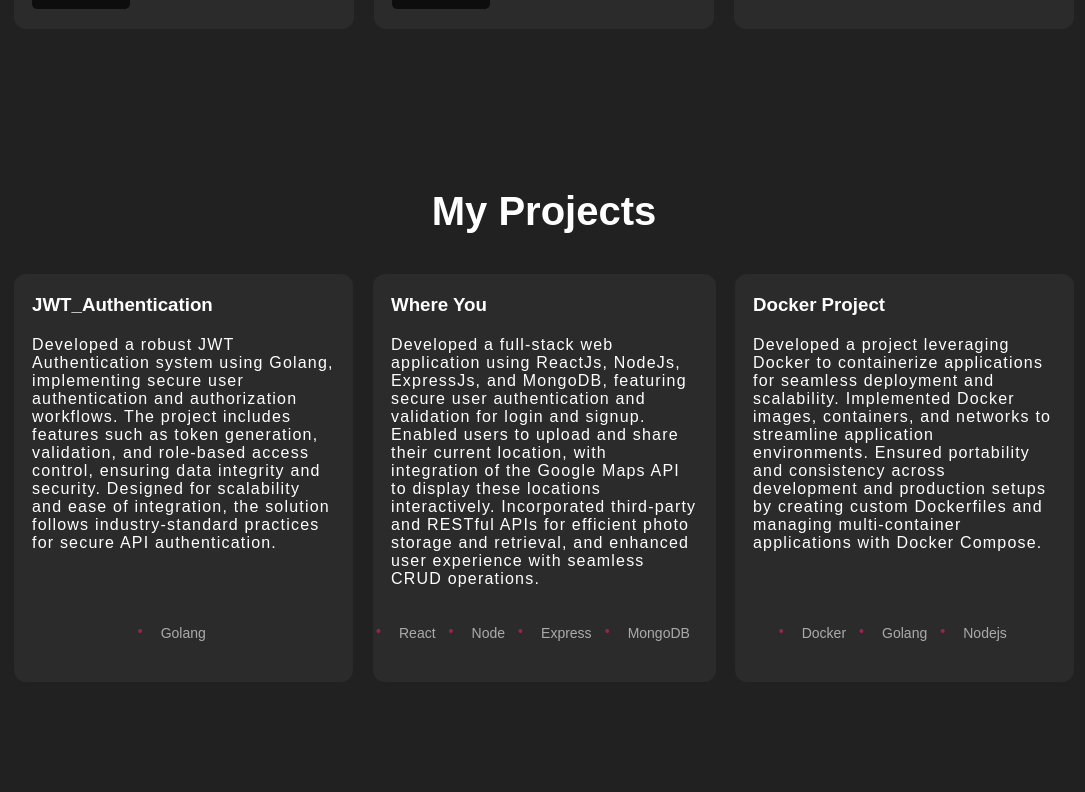
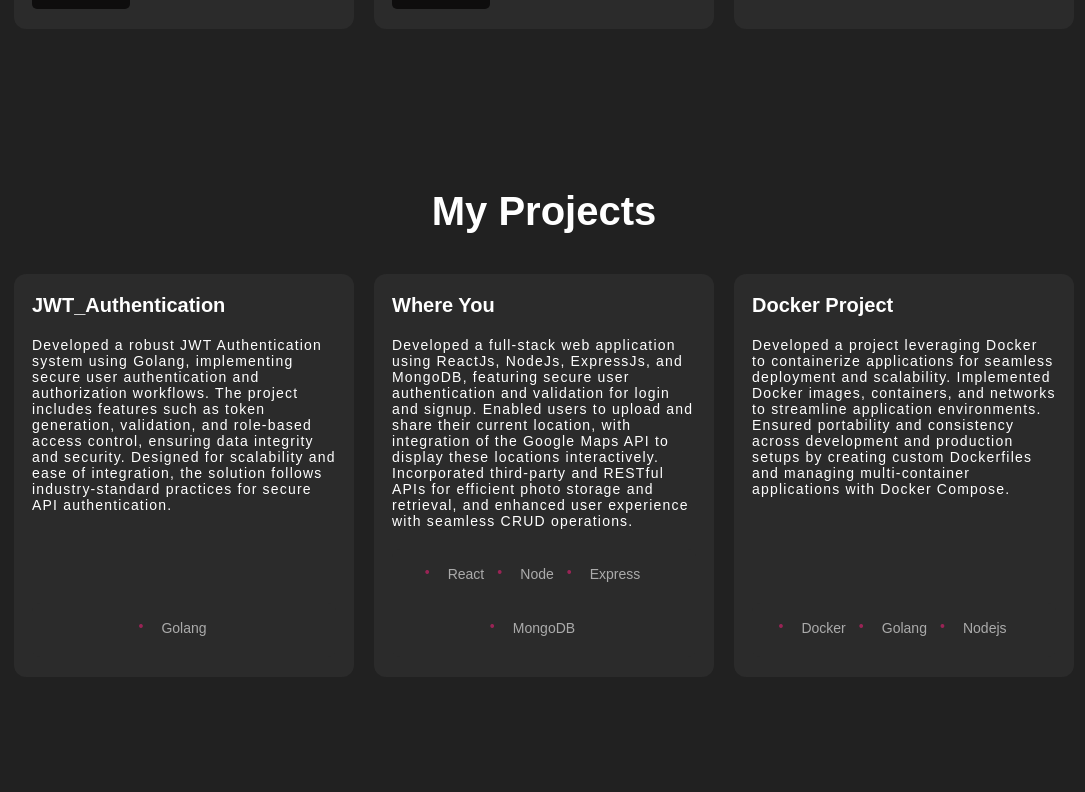
Before and after one commit to pranavsaraf/Portfolio, a React (Create React App) app: page / in a window 1280 px wide. Shown: the part 1826-2618 px from the top of the page, without its empty margins (96-1181 px from the left). Built offline with nearby package versions, Linux system fonts and the light colour scheme.

Commit message:
responsive changes

```diff
--- a/src/components/Experience/styles.tsx
+++ b/src/components/Experience/styles.tsx
@@ -1,15 +1,15 @@
 import styled from "styled-components";
-
 
 export const Container = styled.section`
   margin-top: 15rem;
 
-  h2{
+  h2 {
     text-align: center;
     font-size: 4rem;
     margin-bottom: 3rem;
   }
-  .experiences{
+
+  .experiences {
     display: grid;
     grid-template-columns: repeat(3, 1fr);
     grid-template-rows: auto;
@@ -17,7 +17,7 @@ export const Container = styled.section`
     padding: 1rem;
     overflow: hidden;
 
-    .project{
+    .project {
       padding: 2rem 1.8rem;
       background-color: #2b2b2b;
       border-radius: 1.2rem;
@@ -25,48 +25,54 @@ export const Container = styled.section`
       display: flex;
       flex-direction: column;
       height: 100%;
-      color: #FFF;
-      &:hover{
+      color: #fff;
+
+      &:hover {
         transform: translateY(-5px);
         background-color: var(--pink);
       }
 
-      header{
+      header {
         display: flex;
         align-items: center;
         justify-content: space-between;
         color: var(--blue);
         margin-bottom: 3.6rem;
-        .project-links{
+
+        .project-links {
           display: flex;
           align-items: center;
           gap: 1rem;
         }
+
         a > img {
-          width: 5.0rem;
+          width: 5rem;
         }
       }
 
-      h3{
+      h3 {
         margin-bottom: 2rem;
       }
 
-      p{
+      p {
         letter-spacing: 0.12rem;
         margin-bottom: 2rem;
-        a{
-          color: #FFFF;
+
+        a {
+          color: #ffff;
           border-bottom: 1px solid var(--green);
           transition: color 0.25s;
-          &:hover{
+
+          &:hover {
             color: var(--green);
           }
         }
       }
 
-      footer{
+      footer {
         margin-top: auto;
-        .tech-list{
+
+        .tech-list {
           display: flex;
           align-items: center;
           gap: 2rem;
@@ -74,12 +80,12 @@ export const Container = styled.section`
           opacity: 0.6;
         }
       }
+    }
 
-    }
     button {
       margin-top: 12px;
       padding: 8px 16px;
-  background-color:rgb(14, 13, 13);
+      background-color: rgb(14, 13, 13);
       color: white;
       border: none;
       border-radius: 5px;
@@ -93,15 +99,64 @@ button:hover {
     }
   }
 
-  @media (max-width: 960px){
-    .experiences{
+  /* Responsive Layouts */
+  @media (max-width: 1024px) {
+    .experiences {
       grid-template-columns: 1fr 1fr;
     }
   }
 
-  @media (max-width: 740px){
-    .projects{
+  @media (max-width: 768px) {
+    h2 {
+      font-size: 3rem;
+    }
+
+    .experiences {
       grid-template-columns: 1fr;
     }
+
+    .project {
+      padding: 1.5rem 1rem;
+
+      h3 {
+        font-size: 1.6rem;
       }
-`
+
+      p {
+        font-size: 1.3rem;
+      }
+
+      .tech-list {
+        flex-wrap: wrap;
+        font-size: 1.2rem;
+        gap: 1rem;
+      }
+
+      button {
+        font-size: 1rem;
+        padding: 6px 12px;
+      }
+    }
+  }
+
+  @media (max-width: 480px) {
+    .project {
+      h3 {
+        font-size: 1.4rem;
+      }
+
+      p {
+        font-size: 1.2rem;
+      }
+
+      .tech-list {
+        gap: 0.8rem;
+      }
+
+      button {
+        padding: 6px 10px;
+        font-size: 0.9rem;
+      }
+    }
+  }
+`;
--- a/src/components/Project/styles.ts
+++ b/src/components/Project/styles.ts
@@ -1,23 +1,22 @@
 import styled from "styled-components";
-
 
 export const Container = styled.section`
   margin-top: 15rem;
 
-  h2{
+  h2 {
     text-align: center;
     font-size: 4rem;
     margin-bottom: 3rem;
   }
-  .projects{
+
+  .projects {
     display: grid;
     grid-template-columns: repeat(3, 1fr);
-    grid-template-rows: auto;
     gap: 2rem;
     padding: 1rem;
     overflow: hidden;
 
-    .project{
+    .project {
       padding: 2rem 1.8rem;
       background-color: #2b2b2b;
       border-radius: 1.2rem;
@@ -25,68 +24,124 @@ export const Container = styled.section`
       display: flex;
       flex-direction: column;
       height: 100%;
-      color: #FFF;
-      &:hover{
+      color: #fff;
+
+      &:hover {
         transform: translateY(-5px);
         background-color: var(--pink);
       }
 
-      header{
+      header {
         display: flex;
         align-items: center;
         justify-content: space-between;
         color: var(--blue);
         margin-bottom: 3.6rem;
-        .project-links{
+
+        .project-links {
           display: flex;
           align-items: center;
           gap: 1rem;
         }
+
         a > img {
-          width: 5.0rem;
+          width: 5rem;
         }
       }
 
-      h3{
+      h3 {
         margin-bottom: 2rem;
+        font-size: 2rem;
       }
 
-      p{
+      p {
         letter-spacing: 0.12rem;
         margin-bottom: 2rem;
-        a{
-          color: #FFFF;
+        font-size: 1.4rem;
+
+        a {
+          color: #fff;
           border-bottom: 1px solid var(--green);
           transition: color 0.25s;
-          &:hover{
+
+          &:hover {
             color: var(--green);
           }
         }
       }
 
-      footer{
+      footer {
         margin-top: auto;
-        .tech-list{
+
+        .tech-list {
           display: flex;
           align-items: center;
           gap: 2rem;
           font-size: 1.4rem;
           opacity: 0.6;
+          flex-wrap: wrap;
         }
       }
-
     }
   }
 
-  @media (max-width: 960px){
-    .projects{
+  /* Medium Screens */
+  @media (max-width: 960px) {
+    .projects {
       grid-template-columns: 1fr 1fr;
+    }
+
+    h2 {
+      font-size: 3.5rem;
     }
   }
 
-  @media (max-width: 740px){
-    .projects{
+  /* Small Screens */
+  @media (max-width: 740px) {
+    .projects {
       grid-template-columns: 1fr;
     }
+
+    h2 {
+      font-size: 3rem;
+    }
+
+    .project {
+      padding: 1.6rem 1.2rem;
+
+      h3 {
+        font-size: 1.8rem;
+      }
+
+      p {
+        font-size: 1.3rem;
+      }
+
+      .tech-list {
+        font-size: 1.2rem;
+        gap: 1rem;
+      }
+    }
   }
-`
+
+  /* Extra Small Screens */
+  @media (max-width: 480px) {
+    h2 {
+      font-size: 2.5rem;
+    }
+
+    .project {
+      h3 {
+        font-size: 1.6rem;
+      }
+
+      p {
+        font-size: 1.2rem;
+      }
+
+      .tech-list {
+        font-size: 1.1rem;
+      }
+    }
+  }
+`;
```
Lines whose indentation alone changed are shown as unchanged.
